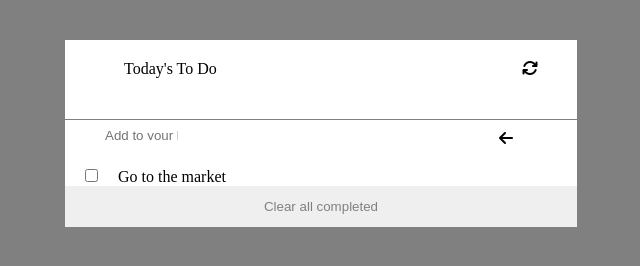
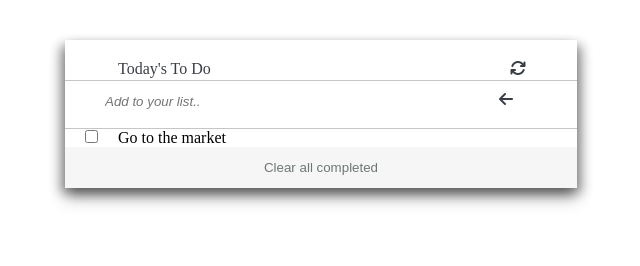
Before and after one commit to IvonneBenitesRodriguez/todo-list-project, a website built with webpack: page src/index.html in a window 1280 px wide. Shown: the whole page, without its empty margins (319-959 px from the left). Built offline with nearby package versions, Linux system fonts and the light colour scheme.

Commit message:
Style: add more styles to created items in index.js file

```diff
--- a/src/style.css
+++ b/src/style.css
@@ -2,10 +2,6 @@
   margin: 0;
   padding: 0;
   box-sizing: border-box;
-}
-
-body {
-  background-color: gray;
 }
 
 .list {
@@ -16,6 +12,9 @@ body {
   align-items: baseline;
   margin-left: 30vw;
   width: 40vw;
+  box-shadow: -5px 5px 10px rgba(0, 0, 0, 0.3),
+  5px 5px 10px rgba(0, 0, 0, 0.3),
+  0 10px 15px rgba(0, 0, 0, 0.3);
 }
 
 article {
@@ -25,18 +24,20 @@ article {
   padding-bottom: 20px;
   padding-top: 20px;
   width: 100%;
-  height: 10vh;
-  border-bottom: 1px solid gray;
+  height: 5vh;
+  border-bottom: 1px solid #c6c6c6;
+  color: #393e46;
 }
 
 form {
   display: flex;
   flex-direction: row;
   padding-right: 10px;
-  gap: 60%;
+  gap: 22%;
   padding-top: 10px;
   width: 100%;
   height: 6vh;
+  border-bottom: 1px solid #c6c6c6;
 }
 
 input[type=text]#task {
@@ -44,17 +45,20 @@ input[type=text]#task {
   padding-right: 20px;
   padding-left: 20px;
   margin-left: 20px;
-  height: 10px;
+  height: 20px;
   width: 100%;
+  font-style: italic;
+  outline: none;
 }
 
 input[type=text]#task:focus {
-  height: 5vh;
-  outline: none;
+  height: 2vh;
 }
 
 i.fa-solid.fa-arrow-left {
-  margin-right: 54px;
+  margin-right: 44px;
+  color: #393e46;
+  padding-right: 10px;
 }
 
 .btn-clear {
@@ -66,7 +70,8 @@ input#btn-clear-completed {
   width: 100%;
   padding: 13px;
   border: none;
-  color: gray;
+  background-color: #f6f6f6;
+  color: #6f7777;
 }
 
 li {
@@ -109,6 +114,14 @@ p.titleApp {
 }
 
 i.fa-solid.fa-ellipsis-vertical {
-  padding-left: 200px;
+  padding-left: 330px;
   font-size: 14px;
 }
+.solo-task{
+  padding-left: 16px;
+  padding-top: 20px;
+  padding-bottom: 10px;
+}
+i.fa-solid.fa-arrows-rotate{
+  padding-right: 18px;
+}
```
